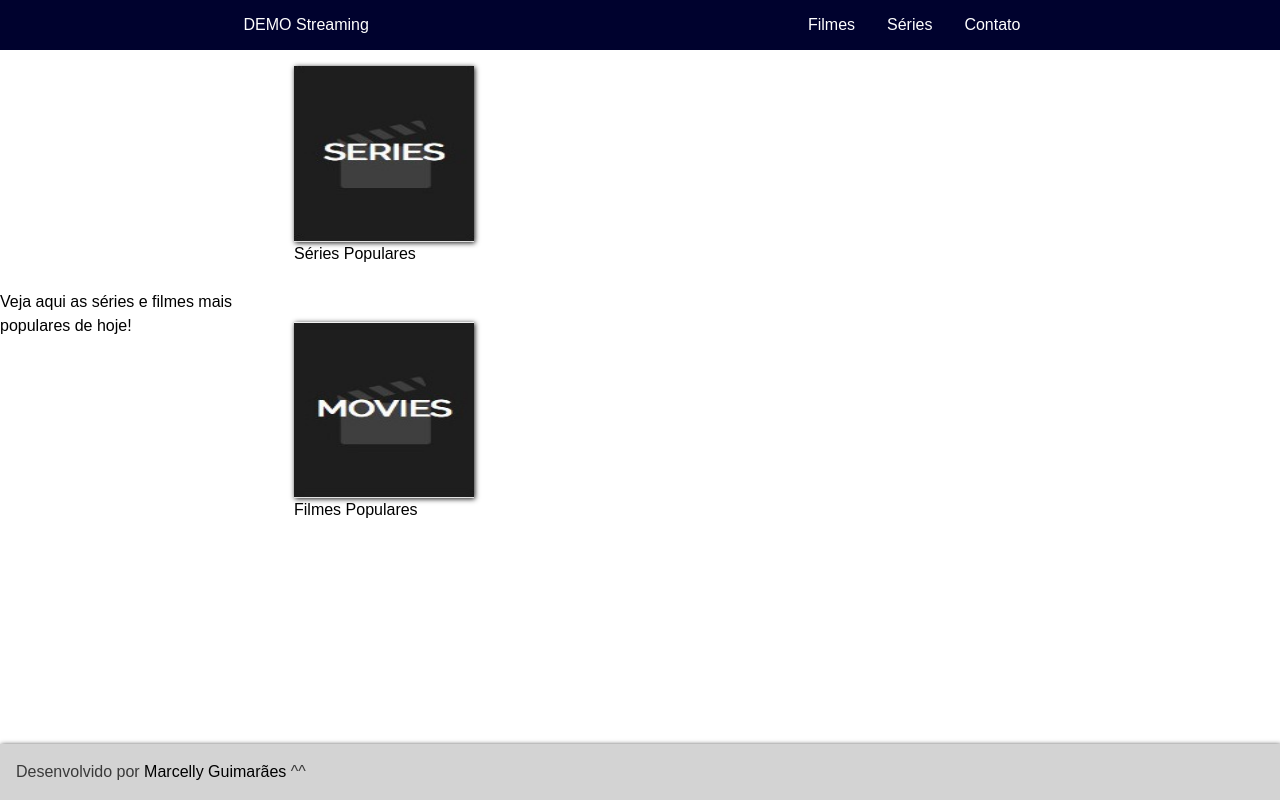
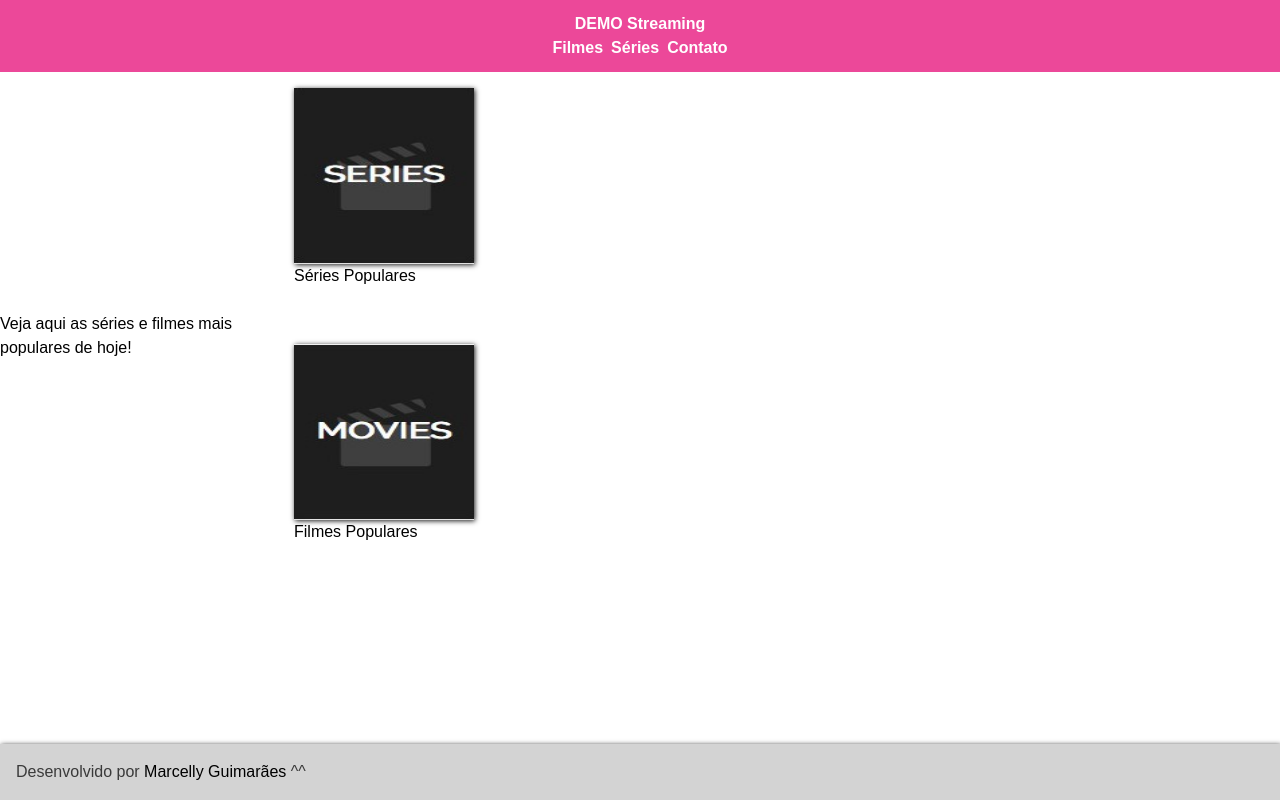
Before and after one commit to MarcellyGuimaraes/streaming-react, a React (Create React App) app: page / in a window 1280 px wide. Built offline with nearby package versions, Linux system fonts and the light colour scheme.

Commit message:
feat: colocando tailwind no header (faltam alterações)

```diff
--- a/src/components/Header/index.jsx
+++ b/src/components/Header/index.jsx
@@ -4,26 +4,26 @@ import './index.css'
 
 const Header = () => {
   return (
-    <header className="header">
+    <header className="flex md:flex-grow flex-col bg-pink-500 items-center justify-between px-2 py-3">
       <Link to="/">
-        <h1 className="title">DEMO Streaming</h1>
+        <h1 className="text-white font-bold">DEMO Streaming</h1>
       </Link>
       <nav>
-        <ul className="listNav">
-          <li className="item">
-            <Link className="title" to="/filmes">
+        <ul className="flex list-none items-center justify-between">
+          <li className="px-1">
+            <Link className="text-white font-bold" to="/filmes">
               Filmes
             </Link>
           </li>
-          <li className="item">
-            <Link className="title" to="/series">
+          <li className="px-1">
+            <Link className="text-white font-bold" to="/series">
               Séries
             </Link>
           </li>
-          <li className="item">
+          <li className="px-1">
             <a
               target="_blank"
-              className="title"
+              className="text-white font-bold"
               href="https://www.linkedin.com/in/marcelly-souza-guimar%C3%A3es-728948246/"
               rel="noreferrer"
             >
```
